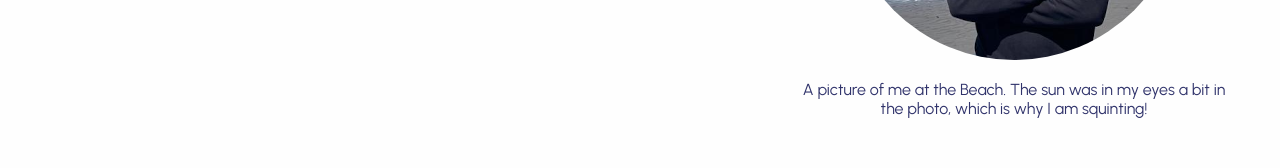
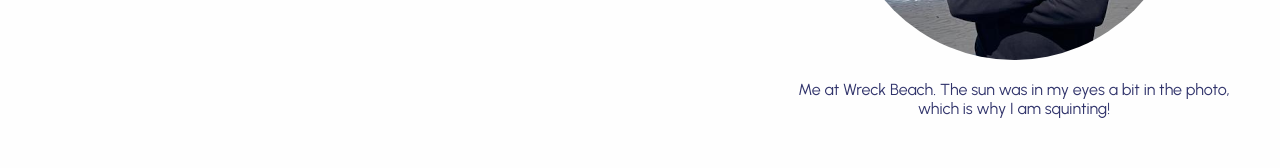
Before and after one commit to camelNotationsdjkh/labibkow, a Next.js app: page / in a window 1280 px wide. Shown: the part 470-638 px from the top of the page. Built offline with nearby package versions, Linux system fonts and the light colour scheme.

Commit message:
dict update

```diff
--- a/public/home/dict.js
+++ b/public/home/dict.js
@@ -1,4 +1,4 @@
-const text1 = "A picture of me at the Beach. The sun was in my eyes a bit in the photo, which is why I am squinting!";
+const text1 = "Me at Wreck Beach. The sun was in my eyes a bit in the photo, which is why I am squinting!";
 const defaultT = [["profile2.png", text1]];
 
 class dictComp{
@@ -14,7 +14,7 @@ const comp1 = new dictComp(
 );
 
 const comp2 = new dictComp(
-    ["My favourite color is blue", "My favourite color is red"],
+    ["Ah the age old question. If you asked me from elementary to middle school, I would have answered blue. Sky blue if I was feeling spicy that day. But nowadays I can’t really decide which is my favorite: it's a tough competition between emerald green or alizarin red."]
 )
 
 const comp3 = new dictComp(
@@ -24,7 +24,7 @@ const comp3 = new dictComp(
 
 
 const comp4 = new dictComp(
-    ["I have a weak spot for ridiculously fast animals. Which is why the <b>peregrine falcon</b> and <b>cheetah</b> are my absolute favorite animals. It baffles me how evolutionary fine-tuned these two animals are to achieve top speeds of 390 km/hr and 100 km/hr respectively. ^1000", "Octopuses are a close second — I am fascinated by how smart these nine brained (yes you read that right, nine brained!) creatures are. Not to mention how some octopuses can change the color+texture of their skin to almost perfectly mimic its environment. They are just so cool! ^1000"],
+    ["I have a weak spot for ridiculously fast animals. Which is why the <b>peregrine falcon</b> and <b>cheetah</b> are my absolute favorite animals. It baffles me how evolutionary fine-tuned these two animals are to achieve top speeds of 390 km/hr and 100 km/hr respectively. ^1000 <br><br> Octopuses are a close second — I am fascinated by how smart these nine brained (yes you read that right, nine brained!) creatures are. Not to mention how some octopuses can change the color+texture of their skin to almost perfectly mimic its environment. They are just so cool!^1000"],
     [
         ["pere.jpg", "Fastest animal in the world: the peregrine falcon"],
         ["cheetah.jpg", "Fastest land animals in the world: the cheetah"]
--- a/styles/globals.css
+++ b/styles/globals.css
@@ -93,6 +93,10 @@ nav ul li a:hover{
   background: #fefefe;
 }
 
+::selection{
+  background: rgba(31, 189, 31, 0.829);
+}
+
 .hideNav{
   opacity: 0;
   height:0;
```
